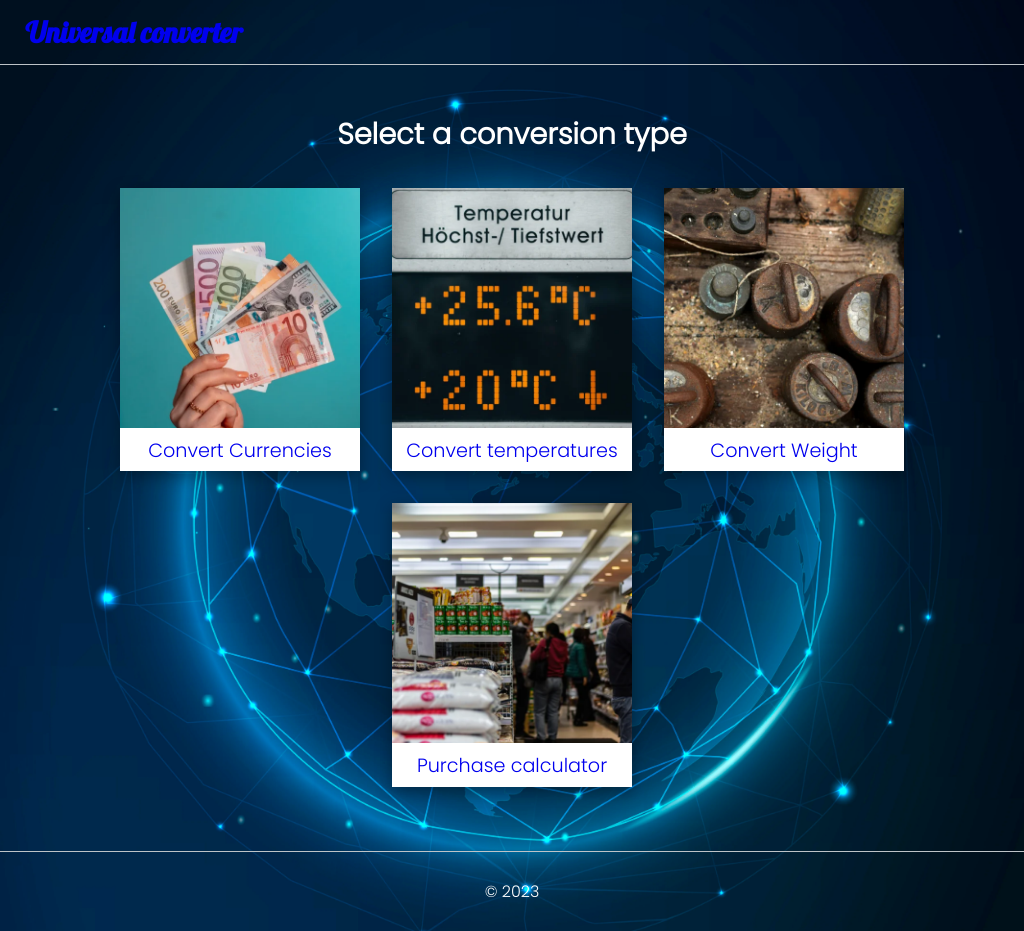
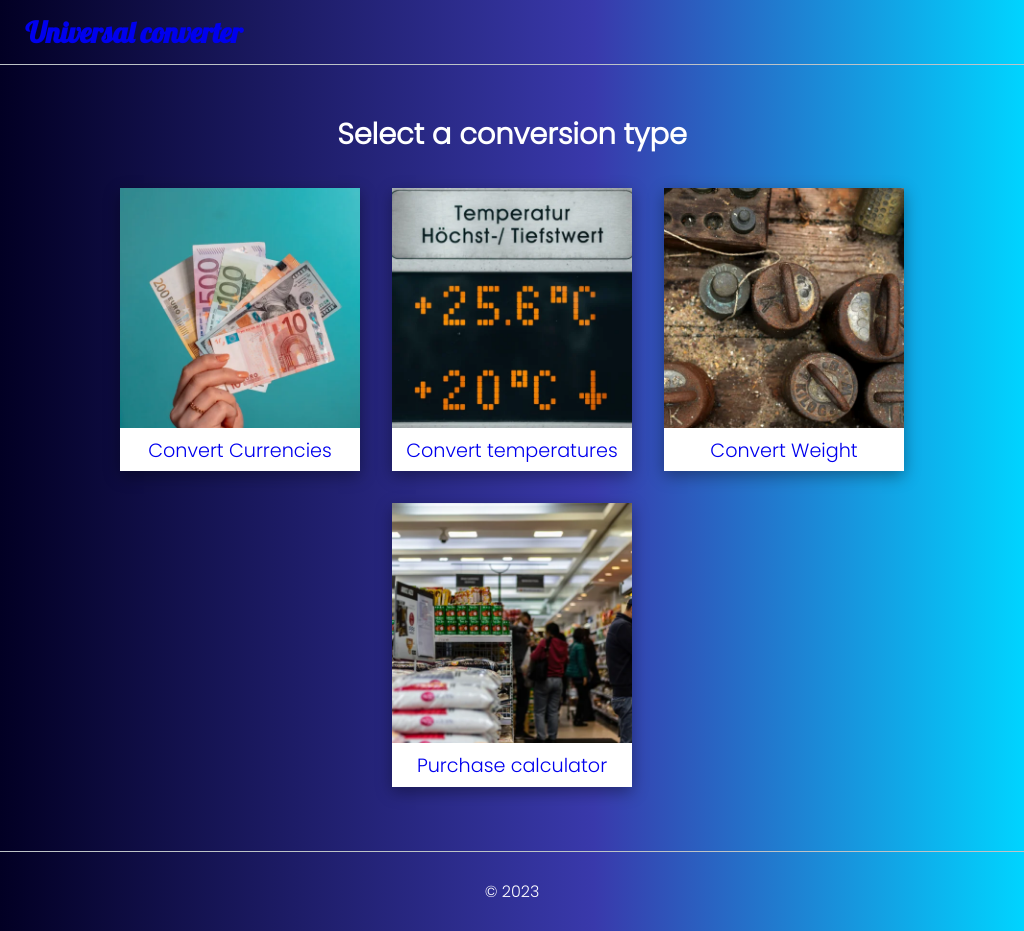
Before and after one commit to yannick2019/the-dream, a PHP site: page /index.php in a window 1024 px wide. Run offline with PHP 8.4, Linux system fonts and the light colour scheme.

Commit message:
update background

```diff
--- a/style.css
+++ b/style.css
@@ -119,6 +119,14 @@ footer {
     text-decoration: none;
 }
 
+@media screen and (min-width: 821px) and (max-width: 1055px) {
+    body {
+        background-image: none;
+        background: rgb(2,0,36);
+        background: linear-gradient(90deg, rgba(2,0,36,1) 0%, rgba(57,57,171,1) 58%, rgba(0,212,255,1) 100%);
+    }
+}
+
 
 @media screen and (max-width: 820px){
     body {
```
